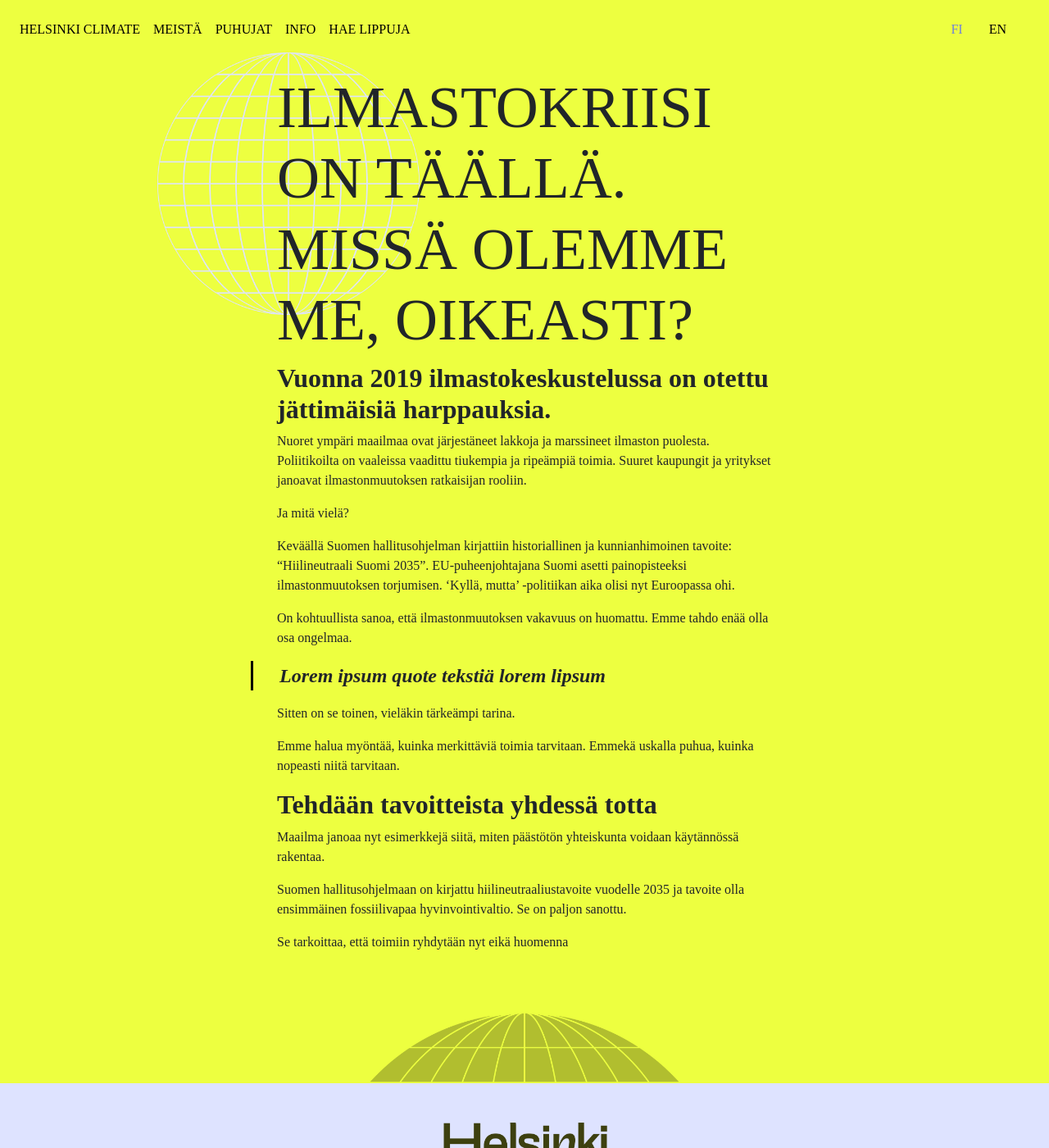
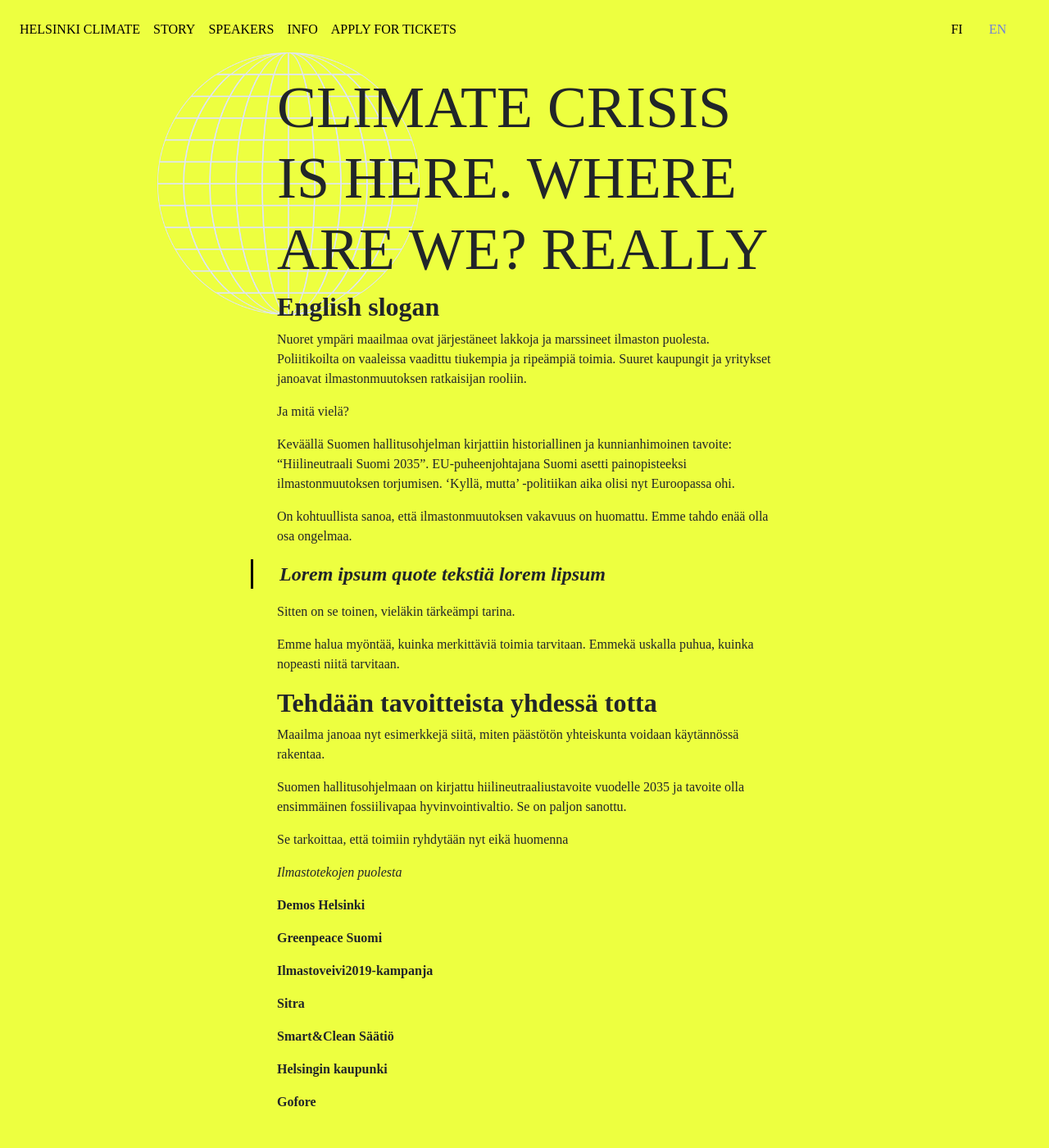
Before and after one commit to ilmastoveivi/helsinkiclimate-v2, a Jekyll site: the page built from story.md, in a window 1280 px wide and 1400 px high. Shown: the whole window at 82% size. Built offline with Jekyll 4.4.1, drawn with Linux system fonts in a browser that asks for light colours; some web fonts are replaced; our own code applies the rules of GitHub Pages for plain Markdown files; some of the changed text lies outside the part shown.

Commit message:
Change nav links and add supporters

```diff
--- a/_includes/nav.html
+++ b/_includes/nav.html
@@ -12,7 +12,7 @@
         <a class="nav-link" href="/">Helsinki climate</a>
       </li>
       <li class="nav-item">
-        <a class="nav-link" href="/about">About</a>
+        <a class="nav-link" href="/story">Story</a>
       </li>
       <li class="nav-item">
         <a class="nav-link" href="/speakers">Speakers</a>
@@ -28,10 +28,10 @@
         <a class="nav-link" href="/">Helsinki Climate</a>
       </li>
       <li class="nav-item">
-        <a class="nav-link" href="/meista">Meistä</a>
+        <a class="nav-link" href="/tarina">Tarina</a>
       </li>
       <li class="nav-item">
-        <a class="nav-link" href="/puhujat">Puhujat</a>
+        <a class="nav-link" href="/keskustelijat">Keskustelijat</a>
       </li>
       <li class="nav-item">
         <a class="nav-link" href="/tietoa">Info</a>
--- a/meista.md
+++ b/story.md
@@ -1,14 +1,14 @@
 ---
 layout: about
 ref: about
-lang: fi
-apply-tickets: Hae lippuja
+lang: en
+apply-tickets: Apply for tickets
 
 ---
 
-# Ilmastokriisi on täällä. Missä olemme me, oikeasti?
+# Climate crisis is here. Where are we? Really
 
-## Vuonna 2019 ilmastokeskustelussa on otettu jättimäisiä harppauksia.
+## English slogan
 
 Nuoret ympäri maailmaa ovat järjestäneet lakkoja ja marssineet ilmaston puolesta. Poliitikoilta on vaaleissa vaadittu tiukempia ja ripeämpiä toimia. Suuret kaupungit ja yritykset janoavat ilmastonmuutoksen ratkaisijan rooliin.
 
@@ -31,3 +31,19 @@ Maailma janoaa nyt esimerkkejä siitä, miten päästötön yhteiskunta voidaan
 Suomen hallitusohjelmaan on kirjattu hiilineutraaliustavoite vuodelle 2035 ja tavoite olla ensimmäinen fossiilivapaa hyvinvointivaltio. Se on paljon sanottu.
 
 Se tarkoittaa, että toimiin ryhdytään nyt eikä huomenna
+
+*Ilmastotekojen puolesta*
+
+**Demos Helsinki**
+
+**Greenpeace Suomi**
+
+**Ilmastoveivi2019-kampanja**
+
+**Sitra**
+
+**Smart&Clean Säätiö**
+
+**Helsingin kaupunki**
+
+**Gofore**
```
Also changed, not shown: fi.md (+2 -2 lines), index.md (+1 -1 lines), keskustelijat.md (renamed from puhujat.md, +1 -1 lines), tarina.md (renamed from about.md, +20 -4 lines).
